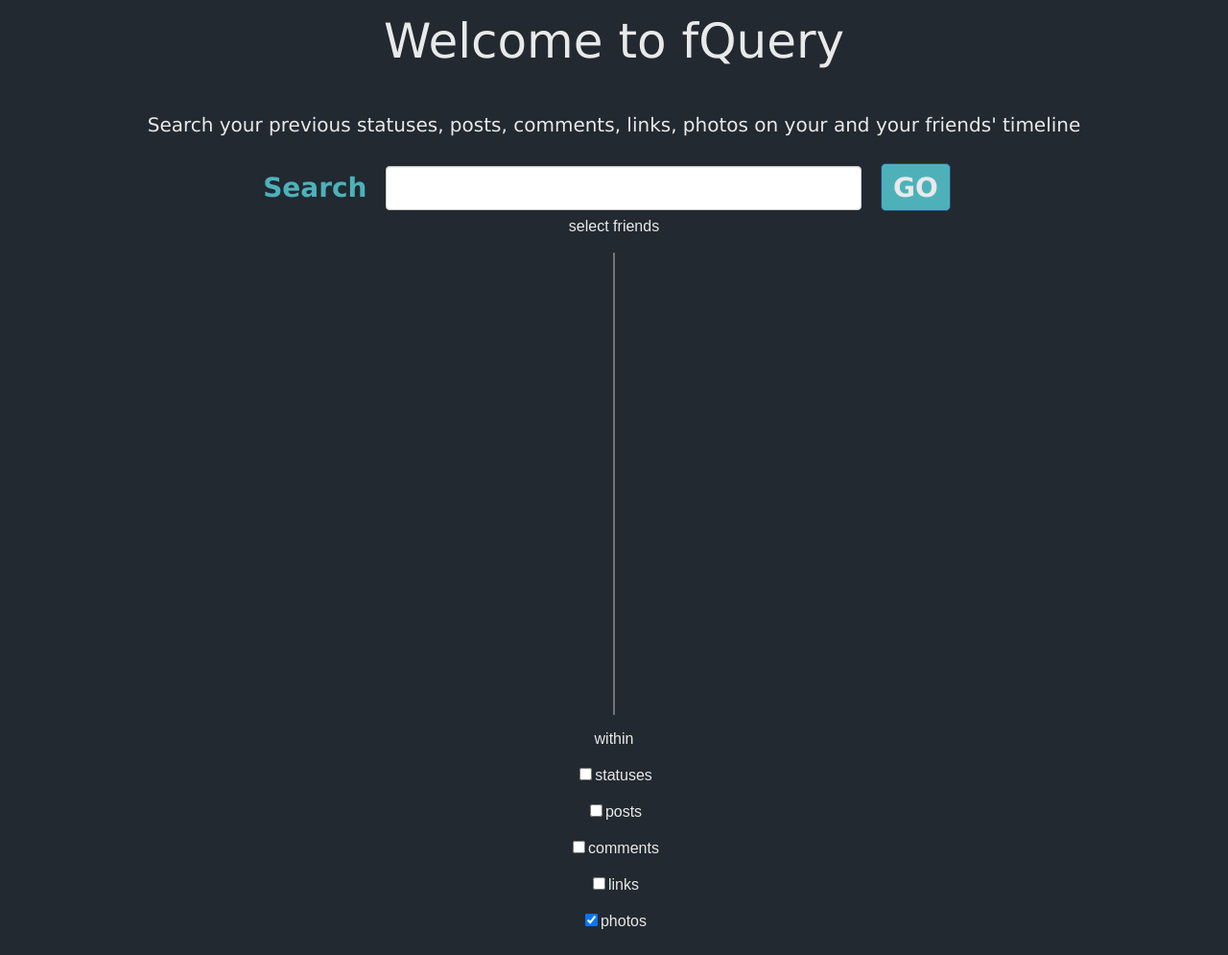
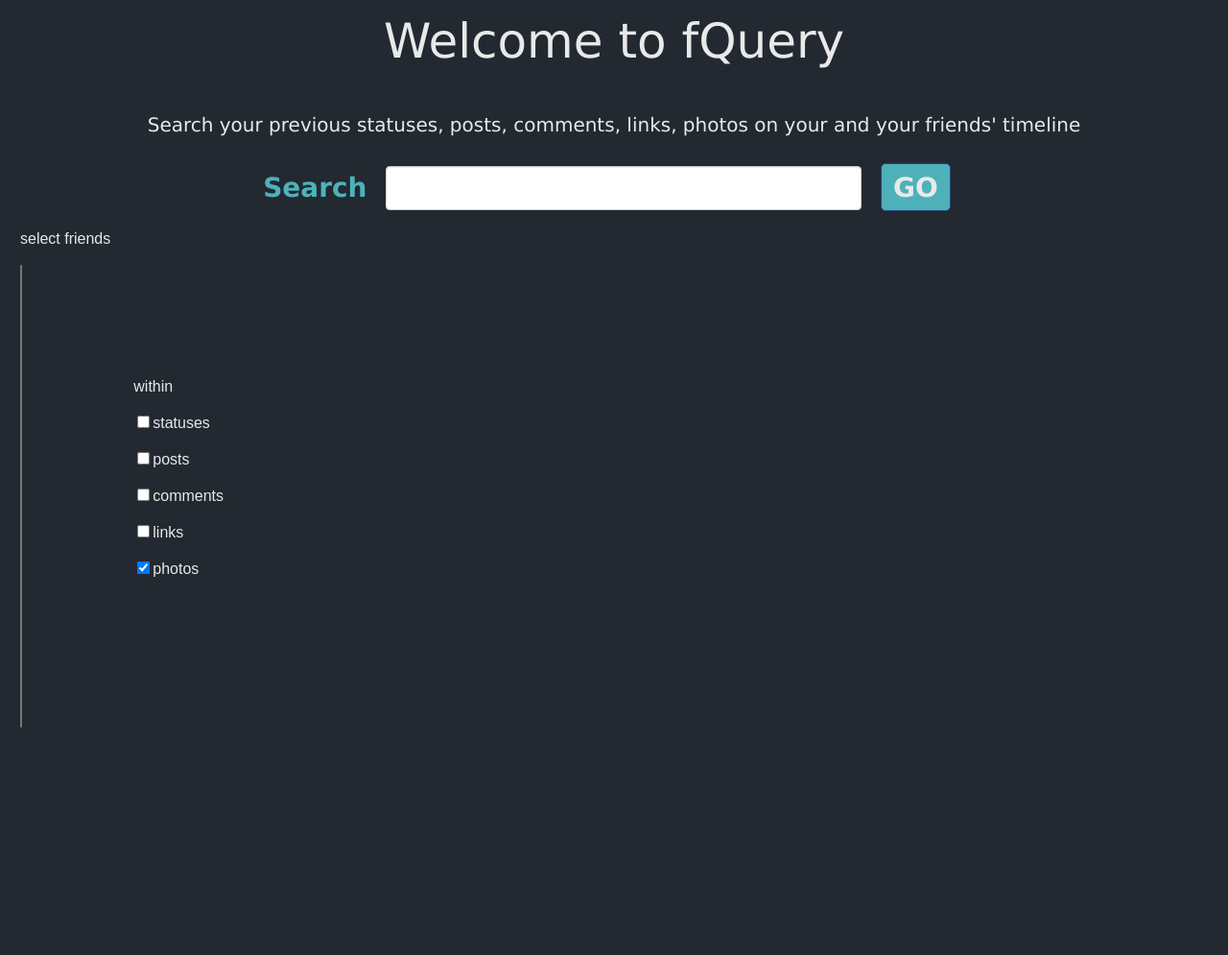
Before and after one commit to kunshao/EECS498, a Django app: page / in a window 1280 px wide. Shown: the whole page at 96% size. After the commit the page ends 758 px from the top, so only its background shows below. Run offline with Django 3.2, Linux system fonts and the light colour scheme; some libraries are stand-ins or nearby versions.

Commit message:
More css

```diff
--- a/fqueryApp/static/css/homestyle.css
+++ b/fqueryApp/static/css/homestyle.css
@@ -38,7 +38,7 @@ h2 {
   width: 450px;
 }
 
-#search_main{
+#header{
   text-align: center;
 }
 #search_txt{
@@ -49,6 +49,31 @@ h2 {
   padding:6px 12px;
 }
 
+#content div {
+    padding:10px;
+    float:left;
+}
+
+
+#content-left {
+  margin-left: 10px;
+}
+#content-middle {
+  margin-left:10px;
+}
+
+#query_response_content_div ul, #query_response_content_div li {
+  margin-left: 0;
+  text-align: left;
+}
+
+/*.result_list{
+  text-align: left;
+  align: left;
+  margin-left:10px;
+}
+
+*/
 input[type = text]{
    border: 1px solid #CCC;
    color: #888;
--- a/fqueryApp/static/js/utilities.js
+++ b/fqueryApp/static/js/utilities.js
@@ -60,7 +60,9 @@ function sendQuery(query, content_type, selected_friends){
                     var one_type_list = document.createElement("ul");
 
                     var one_type_div = document.createElement("div");
+
                     one_type_div.innerHTML = flagDict[content_type] + ": ";
+                    content_list_div.appendChild(document.createElement("br"));
                     content_list_div.appendChild(one_type_div);
 
                     var content = content_list_obj[content_type];
@@ -83,6 +85,7 @@ function sendQuery(query, content_type, selected_friends){
 
                     }
 
+                    content_list_div.appendChild(document.createElement("br"));
                     content_list_div.appendChild(one_type_list);
                 }
                 var query_response_content_div = document.getElementById("query_response_content_div");
--- a/fqueryApp/templates/home/home.html
+++ b/fqueryApp/templates/home/home.html
@@ -78,6 +78,9 @@
             </div>
 
             <div id= "content">
+                <table>
+                    <tr>
+                        <td>
                         <div id = "content_left">
                             <label>select friends</label><br>
                             <form action="form_action.asp">
@@ -85,7 +88,9 @@
                             </select>
                             </form>
                         </div>
+                        </td>
 
+                        <td>
                         <div id = "content_middle">
                             <label>within</label><br>
                             <label><input type="checkbox" name="content_type_box" value=1>statuses</label><br>
@@ -94,12 +99,16 @@
                             <label><input type="checkbox" name="content_type_box" value=8>links</label><br>
                             <label><input type="checkbox" name="content_type_box" checked=yes, value=16>photos</label><br>
                         </div>
+                        </td>
 
-                <div id = "query_response_content_div">
-
+                        <td>
+                            <div id = "query_response_content_div"> </div>
+                        </td>
+                    <tr>
+                </table>
             </div>
 
-            </div>
+
 
 
         </div>
```
Lines whose indentation alone changed are shown as unchanged.
